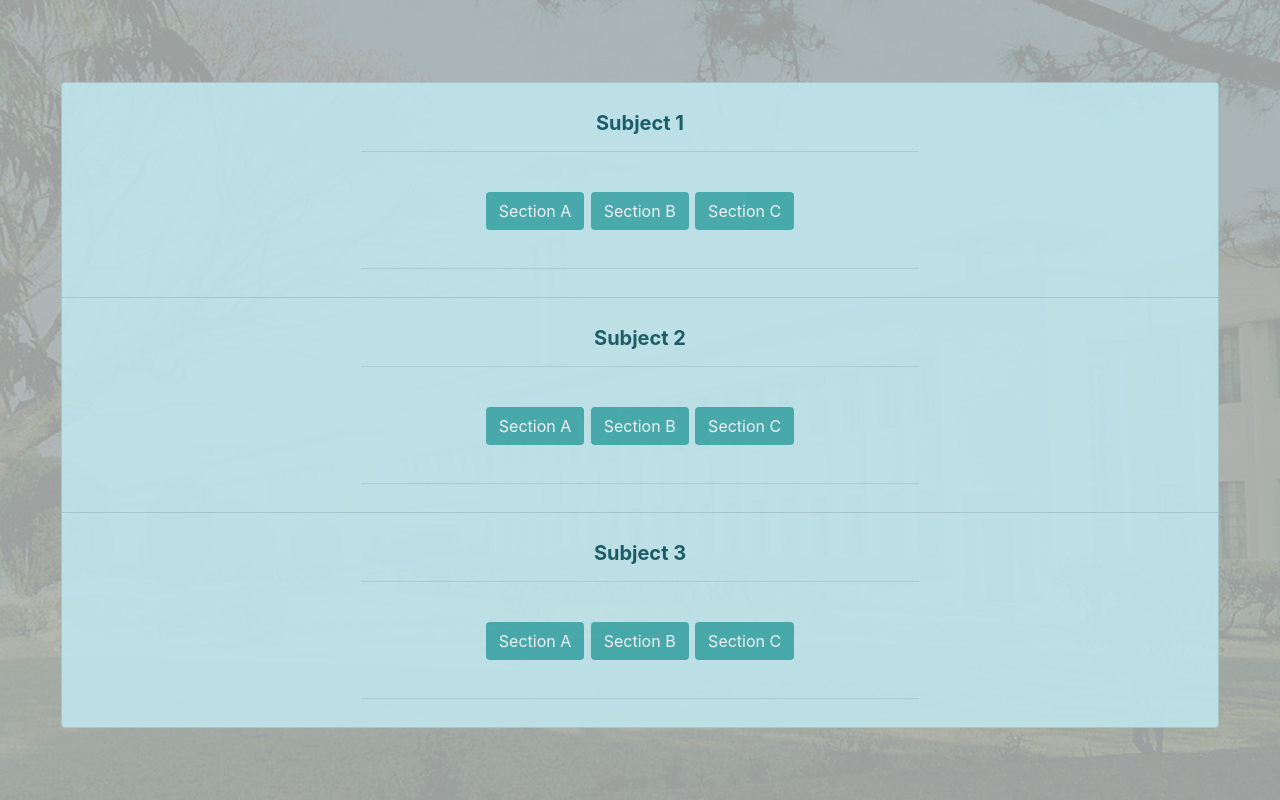
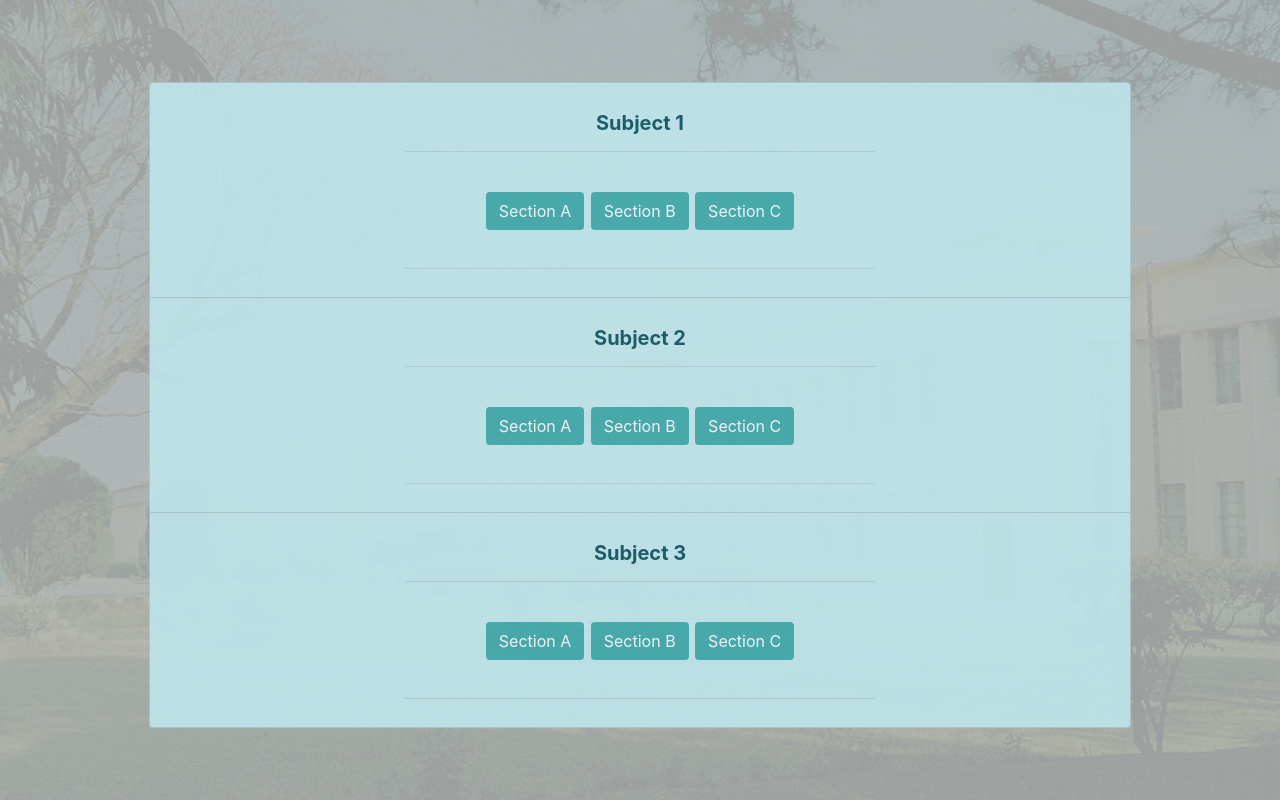
Before and after one commit to banboy38/IEEE_Mega_Project, a PHP site: page /HOME/homepage.php in a window 1280 px wide. Shown: the part 56-856 px from the top of the page. Run offline with PHP 8.4, Linux system fonts and the light colour scheme; the visitor is signed in with stand-in values (Sample User, id 1); some libraries are stand-ins or nearby versions.

Commit message:
FinalTouch

```diff
--- a/Login/HOME/homepage.php
+++ b/Login/HOME/homepage.php
@@ -1,7 +1,5 @@
 <?php
     include "connection.php";
-
-    header('Cache-Control: no-cache, must-revalidate');
 
     session_start();
 
@@ -170,10 +168,10 @@
 
           </nav>
 
-           <div class="back" style="background-image:url(/bitmesra.jpg);">
+           <div class="back" style="background-image:url(/HOME/bitmesra.jpg);">
 
               <section style="height:50%;margin-top:10px;position:sticky;opacity:0.9;width:100%"  class="">
-                <div class="mx-auto spacing " style="width:95%;height:50%;">
+                <div class="mx-auto spacing " style="width:81%;height:50%;">
                   <div class="col-md-12">
                     <ul class="list-group bg">
                       <li class="list-group-item list-group-item-info" >
```
